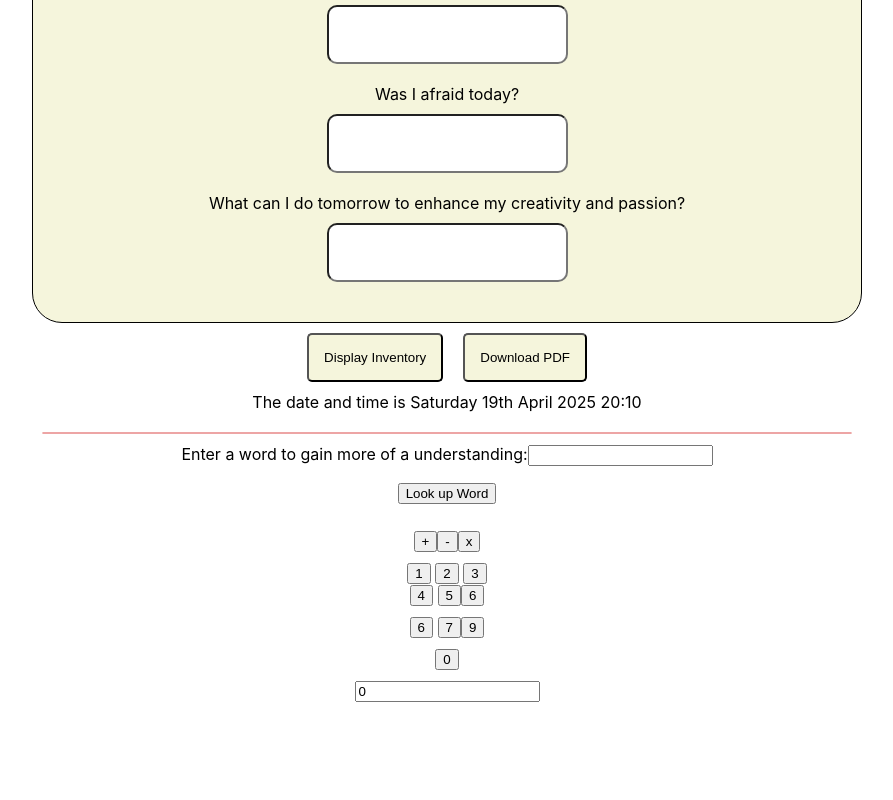
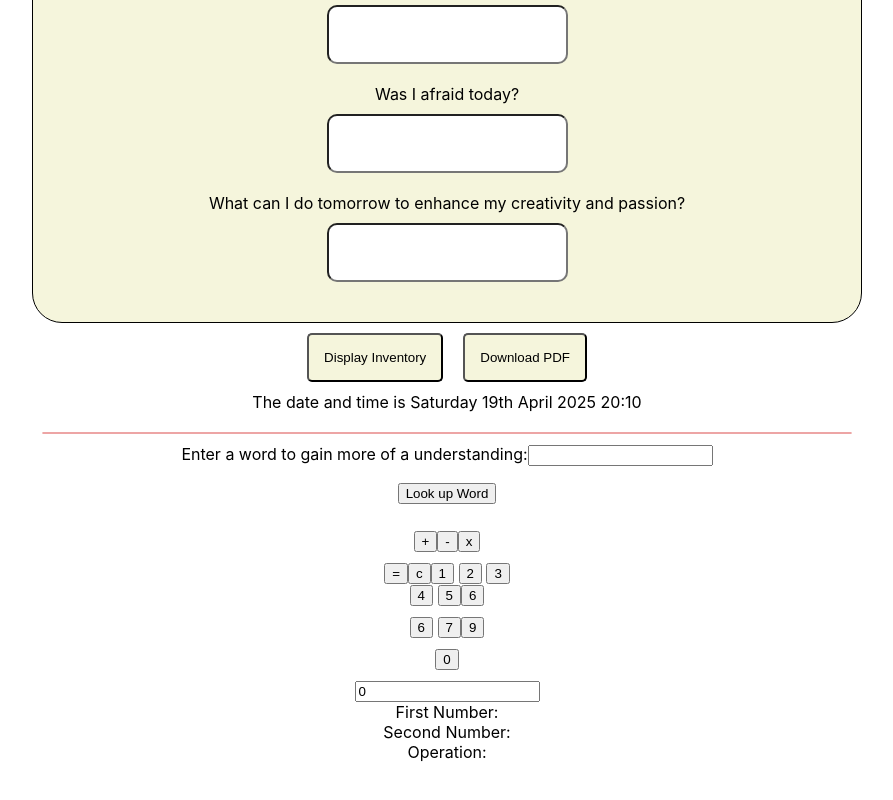
Before and after one commit to Sarahwcode/Nighlty-Inventory-Checks, a React (Create React App) app: page / in a window 1280 px wide. Shown: the part 893-1693 px from the top of the page, without its empty margins (193-1086 px from the left). Before the commit the page ends 1665 px from the top, so only its background shows below. Built offline with nearby package versions, Linux system fonts and the light colour scheme.

Commit message:
updated calculator to make it work

```diff
--- a/src/Calculator.js
+++ b/src/Calculator.js
@@ -3,29 +3,74 @@ import React, {useState} from "react";
 
 export default function Calculator (){
     let [sums, setSums] = useState(0);
-    let [firstNumber, setFirstNumber] = useState(null);
-    let [secondNumber, setSecondNumber] = useState(null);
+    let [firstNumber, setFirstNumber] = useState("");
+    let [secondNumber, setSecondNumber] = useState("");
+    let [operation, setOperation] = useState(null);
 
-    function calculator (operation) {
- if (operation === "+")
-    setSums(setFirstNumber + setSecondNumber);
- else if (operation === "-")
-    setSums();
-  else if (operation === "*")
-    setSums();
+
+    function handleNumberClick(number) {
+        if (!operation)
+        setFirstNumber(prev => prev + number);
+    else {
+        setSecondNumber(prev => prev + number);
+    }
+    }
+
+    function handleOperationClick(selectedOperation){
+        setOperation(selectedOperation);
+    }
+
+    function calculator () {
+    const num1 = parseFloat(firstNumber);
+    const num2 = parseFloat(secondNumber);
+
+    if (operation && !isNaN(num1) && !isNaN(num2)) {
+      switch (operation) {
+        case "+":
+          setSums(num1 + num2);
+          break;
+        case "-":
+          setSums(num1 - num2);
+          break;
+        case "*":
+          setSums(num1 * num2);
+          break;
+        default:
+          break;
+      }
+      // Reset for the next calculation
+      setFirstNumber(sums.toString());
+      setSecondNumber("");
+      setOperation(null);
+    }}
+
+    function clear(){
+        setSums(0);
+        setFirstNumber("");
+        setSecondNumber("");
+        setOperation(null)
     }
 
     return (
         <div>
-            <div><button onClick={() => calculator("+")}>+</button>
-            <button onClick={() => calculator("-")}>-</button>
-        <button onClick={() => calculator("*")}>x</button></div>
-            <button onClick={firstNumber}>1</button> <button onClick={secondNumber}>2</button> <button>3</button>
+            <div><button onClick={() => handleOperationClick("+")}>+</button>
+            <button onClick={() => handleOperationClick("-")}>-</button>
+        <button onClick={() => handleOperationClick("*")}>x</button></div>
+        <button onClick={calculator}>=</button>
+        <button onClick={clear}>c</button>
+            <button onClick={() => handleNumberClick("1")}>1</button> <button onClick={() => handleNumberClick("2")}>2</button> <button>3</button>
             <div><button>4</button> <button>5</button><button>6</button></div>
             <div><button>6</button> <button>7</button><button>9</button></div>
             <div><button>0</button></div>
 
-<input value={sums}/>
+<input value={sums} readOnly /> {/* Use readOnly for display */}
+      <div>
+        First Number: {firstNumber}
+        <br />
+        Second Number: {secondNumber}
+        <br />
+        Operation: {operation}
+      </div>
         </div>
     )
 }
```
